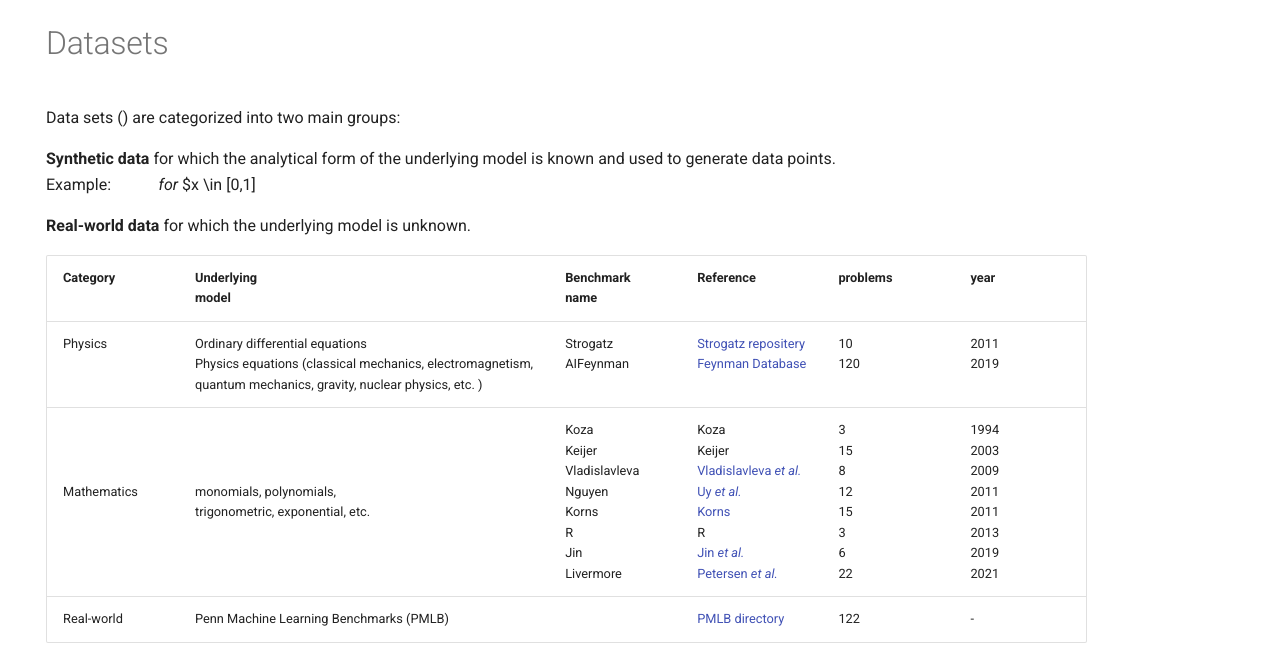
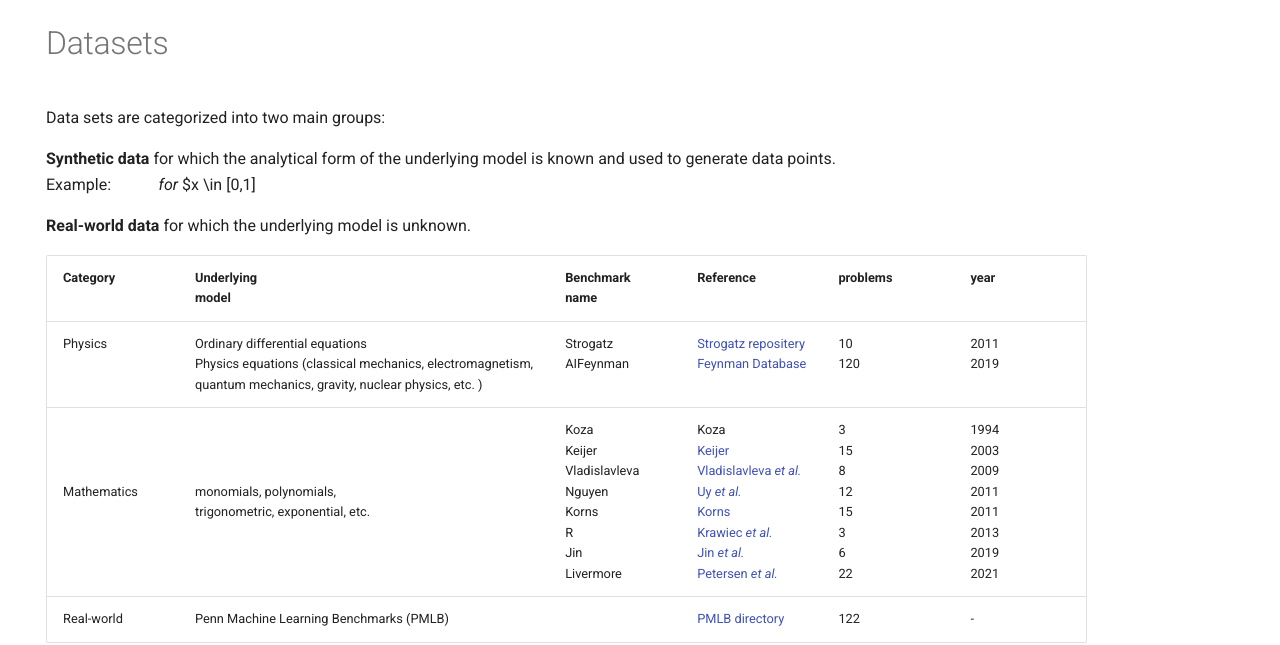
Before and after one commit to nmakke/SR-LivingReview, an MkDocs documentation site: the page built from docs/datasets.md, in a window 1280 px wide. Shown: the part 123-768 px from the top of the page. Built offline with MkDocs 1.6.1 and Material for MkDocs 9.7.7, drawn with Linux system fonts in a browser that asks for light colours; formulas are drawn with MathJax 3; comment, search, counter and statistics services are not loaded.

Commit message:
Update datasets.md

```diff
--- a/docs/datasets.md
+++ b/docs/datasets.md
@@ -14,5 +14,5 @@ Example: $f(x) = 2x^2 + \cos(x) \rightarrow \mathcal{D}=(x_i,f(x_i))_{i=1}^{n}$
 | <div style="width:100px">Category</div> | <div style="width:100px">Underlying model</div> | <div style="width:100px">Benchmark name</div> | <div style="width:100px">Reference</div> | <div style="width:100px">problems</div> | <div style="width:100px">year</div> |
 | -------- | ------- | ------- | ------- | ----- | ----- |
 | Physics | Ordinary differential equations <br> Physics equations (classical mechanics, electromagnetism, <br> quantum mechanics, gravity, nuclear physics, etc. )| Strogatz <br> AIFeynman | [Strogatz repositery](https://williamlacava.com/ode-strogatz/) <br> [Feynman Database](https://space.mit.edu/home/tegmark/aifeynman.html) | 10 <br> 120 | 2011 <br> 2019 |
-| <br> <br> <br> Mathematics | <br> <br> <br> monomials, polynomials, <br> trigonometric, exponential, etc.  | Koza <br> Keijer <br> Vladislavleva <br> Nguyen <br> Korns <br> R <br> Jin <br> Livermore | Koza <br> Keijer <br> [Vladislavleva *et al.*](https://dl.acm.org/doi/10.1109/TEVC.2008.926486) <br> [Uy *et al.*](https://link.springer.com/article/10.1007/s10710-010-9121-2) <br> [Korns](https://link.springer.com/chapter/10.1007/978-1-4614-1770-5_8) <br> R <br> [Jin *et al.*](https://idea.edu.cn/person/guojian/assets/papers/BSR-2020.pdf) <br> [Petersen *et al.*](https://arxiv.org/abs/1912.04871) | 3 <br> 15 <br> 8 <br> 12 <br> 15 <br> 3 <br> 6 <br> 22 | 1994 <br> 2003 <br> 2009 <br> 2011 <br> 2011 <br> 2013 <br> 2019 <br> 2021 |
+| <br> <br> <br> Mathematics | <br> <br> <br> monomials, polynomials, <br> trigonometric, exponential, etc.  | Koza <br> Keijer <br> Vladislavleva <br> Nguyen <br> Korns <br> R <br> Jin <br> Livermore | Koza <br> [Keijer](https://link.springer.com/chapter/10.1007/3-540-36599-0_7) <br> [Vladislavleva *et al.*](https://dl.acm.org/doi/10.1109/TEVC.2008.926486) <br> [Uy *et al.*](https://link.springer.com/article/10.1007/s10710-010-9121-2) <br> [Korns](https://link.springer.com/chapter/10.1007/978-1-4614-1770-5_8) <br> [Krawiec *et al.*](https://dl.acm.org/doi/10.1145/2463372.2463483) <br> [Jin *et al.*](https://idea.edu.cn/person/guojian/assets/papers/BSR-2020.pdf) <br> [Petersen *et al.*](https://arxiv.org/abs/1912.04871) | 3 <br> 15 <br> 8 <br> 12 <br> 15 <br> 3 <br> 6 <br> 22 | 1994 <br> 2003 <br> 2009 <br> 2011 <br> 2011 <br> 2013 <br> 2019 <br> 2021 |
 | Real-world | Penn Machine Learning Benchmarks (PMLB) |  | [PMLB directory](https://epistasislab.github.io/pmlb/) | 122 | -|
```
Also changed, not shown: other parts of docs/datasets.md (+1 -1 lines).
